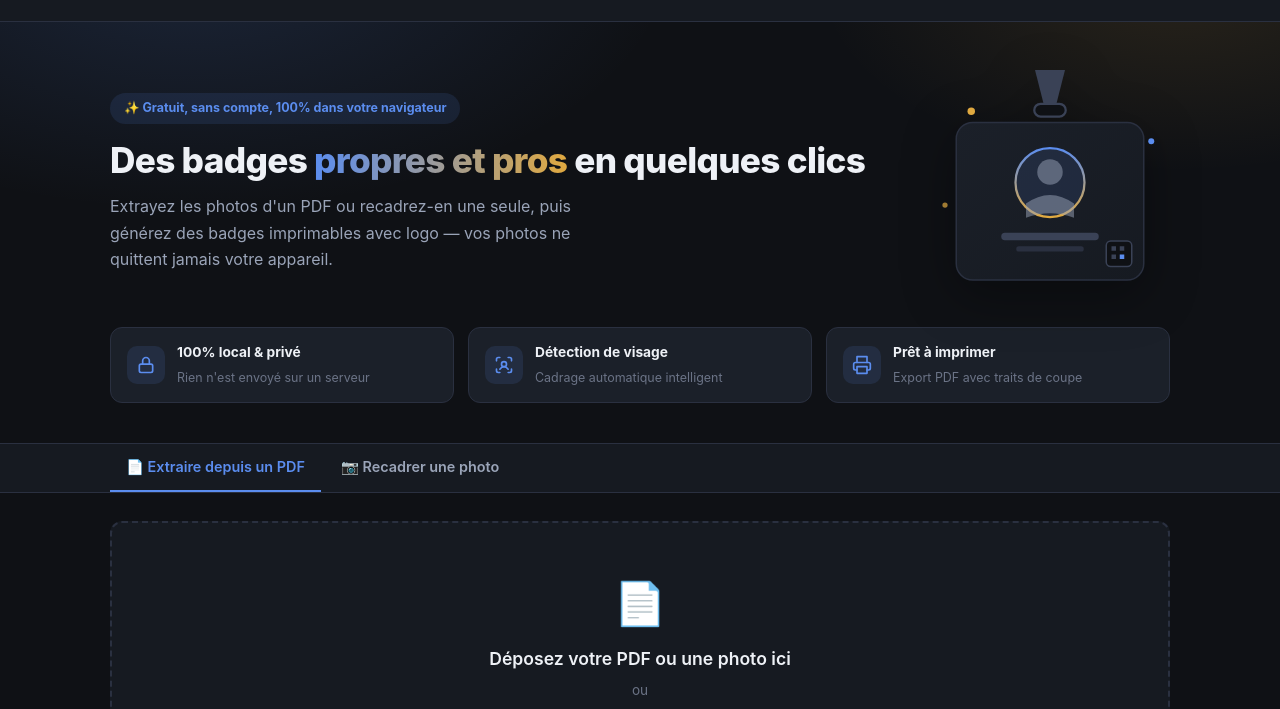
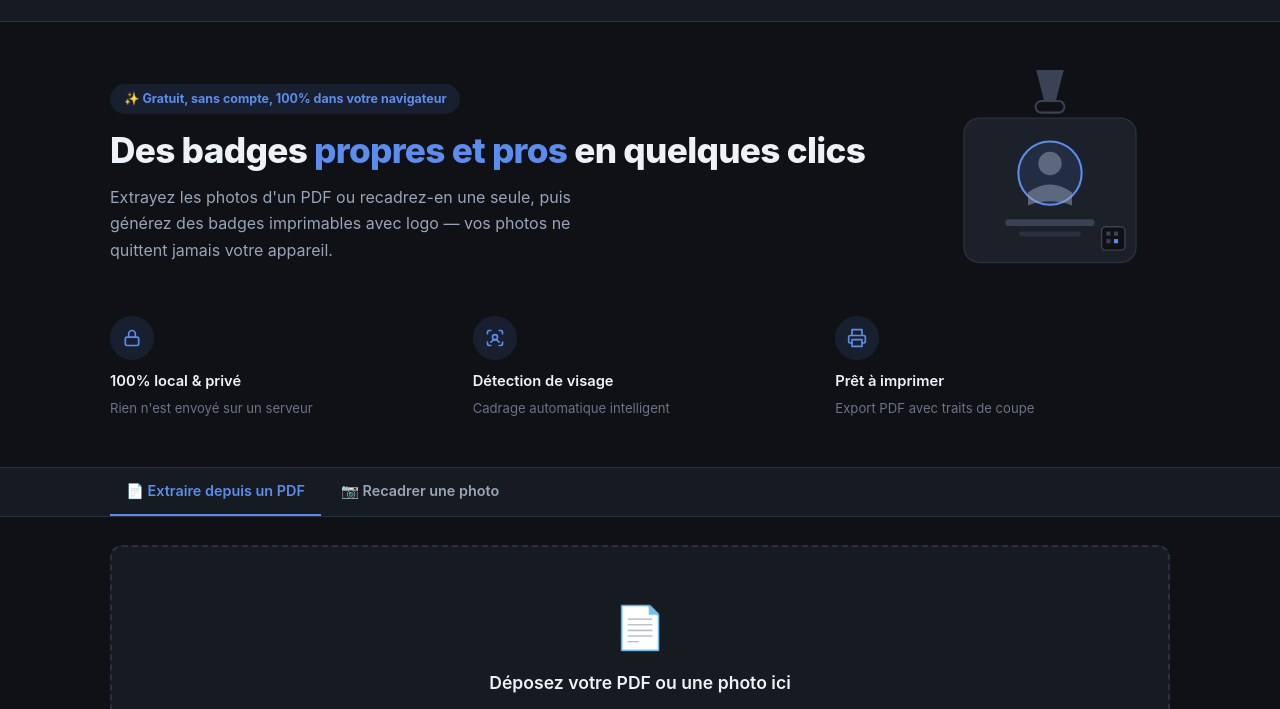
Before and after one commit to papaabou/Badge-Photo-Extractor, a plain HTML site: page index.html in a window 1280 px wide. Shown: the part 84-793 px from the top of the page. Drawn offline with nearby package versions, Linux system fonts and the light colour scheme; a script that the page names is missing.

Commit message:
Simplifie le style visuel apres etude de sites concurrents reels
Le rendu precedent (double accent bleu/or, degrades partout, ombres
et animations marquees) ne lisait pas "pro". Etude de plusieurs
sites reels du meme secteur (idphotomaker.org, 123passportphoto.com)
: ils utilisent tous une seule couleur d'accent, des icones simples
dans des cercles doux, tres peu de degrades/ombres/mouvement, et
beaucoup d'espace blanc.

Applique ces principes en gardant le theme sombre :
- fond du hero redevient uni (retire les degrades radiaux bleu/or)
- illustration SVG en une seule couleur d'accent (retire dtthe
  degrade bleu->or et les points decoratifs "etincelles")
- boutons primaires/accent repasses en couleur pleine (retire les
  degrades, ombres portees et effet de soulevement au survol)
- cartes photo : retire l'elevation/ombre au survol, garde juste le
  changement de bordure
- points forts : icone dans un cercle plein (au lieu d'un carre
  arrondi dans une carte avec bordure/ombre), plus d'espace, sans
  fond de carte
- supprime les animations d'entree en fondu du hero

Verifie : rendu sans erreur, aucune regression fonctionnelle
(extraction PDF).

Co-Authored-By: Claude Sonnet 5 <noreply@anthropic.com>

```diff
--- a/index.html
+++ b/index.html
@@ -40,24 +40,13 @@
 
         <div class="hero-illustration" aria-hidden="true">
           <svg viewBox="0 0 320 300" xmlns="http://www.w3.org/2000/svg" role="img" aria-label="Illustration d'un badge avec photo">
-            <defs>
-              <linearGradient id="cardGrad" x1="0" y1="0" x2="1" y2="1">
-                <stop offset="0%" stop-color="var(--bg-card)" />
-                <stop offset="100%" stop-color="var(--bg-elevated)" />
-              </linearGradient>
-              <linearGradient id="photoGrad" x1="0" y1="0" x2="0" y2="1">
-                <stop offset="0%" stop-color="var(--accent)" />
-                <stop offset="100%" stop-color="var(--gold)" />
-              </linearGradient>
-            </defs>
-
             <path d="M140 0 L180 0 L166 55 L154 55 Z" fill="var(--border-hover)" />
             <rect x="139" y="45" width="42" height="17" rx="8.5" fill="var(--bg)" stroke="var(--border-hover)" stroke-width="3" />
 
-            <rect x="35" y="70" width="250" height="210" rx="22" fill="url(#cardGrad)" stroke="var(--border)" stroke-width="2" />
+            <rect x="35" y="70" width="250" height="210" rx="22" fill="var(--bg-card)" stroke="var(--border)" stroke-width="2" />
 
             <circle cx="160" cy="150" r="46" fill="var(--accent-soft)" />
-            <circle cx="160" cy="150" r="46" fill="none" stroke="url(#photoGrad)" stroke-width="3" />
+            <circle cx="160" cy="150" r="46" fill="none" stroke="var(--accent)" stroke-width="3" />
             <circle cx="160" cy="136" r="17" fill="var(--text-muted)" opacity="0.5" />
             <path d="M128 178 Q160 155 192 178 L192 197 Q160 185 128 197 Z" fill="var(--text-muted)" opacity="0.5" />
 
@@ -69,10 +58,6 @@
             <rect x="253" y="235" width="6" height="6" fill="var(--border-hover)" />
             <rect x="242" y="246" width="6" height="6" fill="var(--border-hover)" />
             <rect x="253" y="246" width="6" height="6" fill="var(--accent)" />
-
-            <circle cx="55" cy="55" r="5" fill="var(--gold)" />
-            <circle cx="295" cy="95" r="4" fill="var(--accent)" />
-            <circle cx="20" cy="180" r="3.5" fill="var(--gold)" opacity="0.7" />
           </svg>
         </div>
       </div>
--- a/style.css
+++ b/style.css
@@ -114,12 +114,8 @@ textarea:focus-visible,
 
 .hero {
   position: relative;
-  background:
-    radial-gradient(ellipse 800px 420px at 15% -15%, rgba(91, 141, 239, 0.16), transparent 60%),
-    radial-gradient(ellipse 600px 320px at 92% -10%, rgba(224, 169, 64, 0.12), transparent 60%),
-    var(--bg);
+  background: var(--bg);
   border-bottom: 1px solid var(--border);
-  overflow: hidden;
 }
 
 .hero-inner {
@@ -134,7 +130,6 @@ textarea:focus-visible,
 .hero-text {
   flex: 1 1 420px;
   min-width: 0;
-  animation: heroFadeUp 0.6s ease both;
 }
 
 .hero-badge {
@@ -159,10 +154,7 @@ textarea:focus-visible,
 }
 
 .hero-title .accent-text {
-  background: linear-gradient(90deg, var(--accent), var(--gold));
-  -webkit-background-clip: text;
-  background-clip: text;
-  color: transparent;
+  color: var(--accent);
 }
 
 .hero-subtitle {
@@ -177,32 +169,12 @@ textarea:focus-visible,
   flex: 0 0 240px;
   display: flex;
   justify-content: center;
-  animation: heroFadeUp 0.7s 0.08s ease both;
 }
 
 .hero-illustration svg {
   width: 100%;
-  max-width: 240px;
+  max-width: 220px;
   height: auto;
-  filter: drop-shadow(0 14px 26px rgba(0, 0, 0, 0.35));
-}
-
-@keyframes heroFadeUp {
-  from {
-    opacity: 0;
-    transform: translateY(14px);
-  }
-  to {
-    opacity: 1;
-    transform: translateY(0);
-  }
-}
-
-@media (prefers-reduced-motion: reduce) {
-  .hero-text,
-  .hero-illustration {
-    animation: none;
-  }
 }
 
 /* Bandeau des points forts */
@@ -210,37 +182,27 @@ textarea:focus-visible,
 .feature-strip {
   max-width: 1100px;
   margin: 0 auto;
-  padding: 0 20px 40px;
+  padding: 8px 20px 48px;
   display: grid;
   grid-template-columns: repeat(3, 1fr);
-  gap: 14px;
+  gap: 28px;
 }
 
 .feature-item {
   display: flex;
-  align-items: center;
-  gap: 12px;
-  padding: 14px 16px;
-  background: var(--bg-card);
-  border: 1px solid var(--border);
-  border-radius: var(--radius);
-  transition: border-color 0.2s ease, transform 0.2s ease, box-shadow 0.2s ease;
-}
-
-.feature-item:hover {
-  border-color: var(--border-hover);
-  transform: translateY(-3px);
-  box-shadow: 0 10px 24px rgba(0, 0, 0, 0.25);
+  flex-direction: column;
+  align-items: flex-start;
+  gap: 10px;
 }
 
 .feature-icon {
   flex: 0 0 auto;
-  width: 38px;
-  height: 38px;
+  width: 44px;
+  height: 44px;
   display: flex;
   align-items: center;
   justify-content: center;
-  border-radius: 10px;
+  border-radius: 50%;
   background: var(--accent-soft);
   color: var(--accent);
 }
@@ -253,15 +215,15 @@ textarea:focus-visible,
 .feature-text strong {
   display: block;
   color: var(--text);
-  font-weight: 700;
-  font-size: 0.86rem;
-  margin-bottom: 1px;
+  font-weight: 600;
+  font-size: 0.92rem;
+  margin-bottom: 2px;
 }
 
 .feature-text span {
   color: var(--text-faint);
-  font-size: 0.78rem;
-  line-height: 1.3;
+  font-size: 0.82rem;
+  line-height: 1.4;
 }
 
 /* ---------- Onglets ---------- */
@@ -416,15 +378,12 @@ textarea:focus-visible,
 }
 
 .btn-primary {
-  background: linear-gradient(135deg, var(--accent), var(--accent-hover));
+  background: var(--accent);
   color: #fff;
-  box-shadow: 0 2px 10px rgba(91, 141, 239, 0.25);
 }
 
 .btn-primary:hover:not(:disabled) {
-  filter: brightness(1.08);
-  box-shadow: 0 4px 16px rgba(91, 141, 239, 0.38);
-  transform: translateY(-1px);
+  background: var(--accent-hover);
 }
 
 .btn-secondary {
@@ -446,15 +405,12 @@ textarea:focus-visible,
 }
 
 .btn-accent {
-  background: linear-gradient(135deg, var(--gold), var(--gold-hover));
+  background: var(--gold);
   color: #1a1300;
-  box-shadow: 0 2px 10px rgba(224, 169, 64, 0.22);
 }
 
 .btn-accent:hover:not(:disabled) {
-  filter: brightness(1.08);
-  box-shadow: 0 4px 16px rgba(224, 169, 64, 0.35);
-  transform: translateY(-1px);
+  background: var(--gold-hover);
 }
 
 .btn-ghost:hover:not(:disabled) {
@@ -626,8 +582,6 @@ textarea:focus-visible,
 
 .photo-card:hover {
   border-color: var(--border-hover);
-  transform: translateY(-3px);
-  box-shadow: 0 12px 26px rgba(0, 0, 0, 0.3);
 }
 
 .photo-card-select {
```
Also changed, not shown: photo-identite.html (+2 -17 lines).
